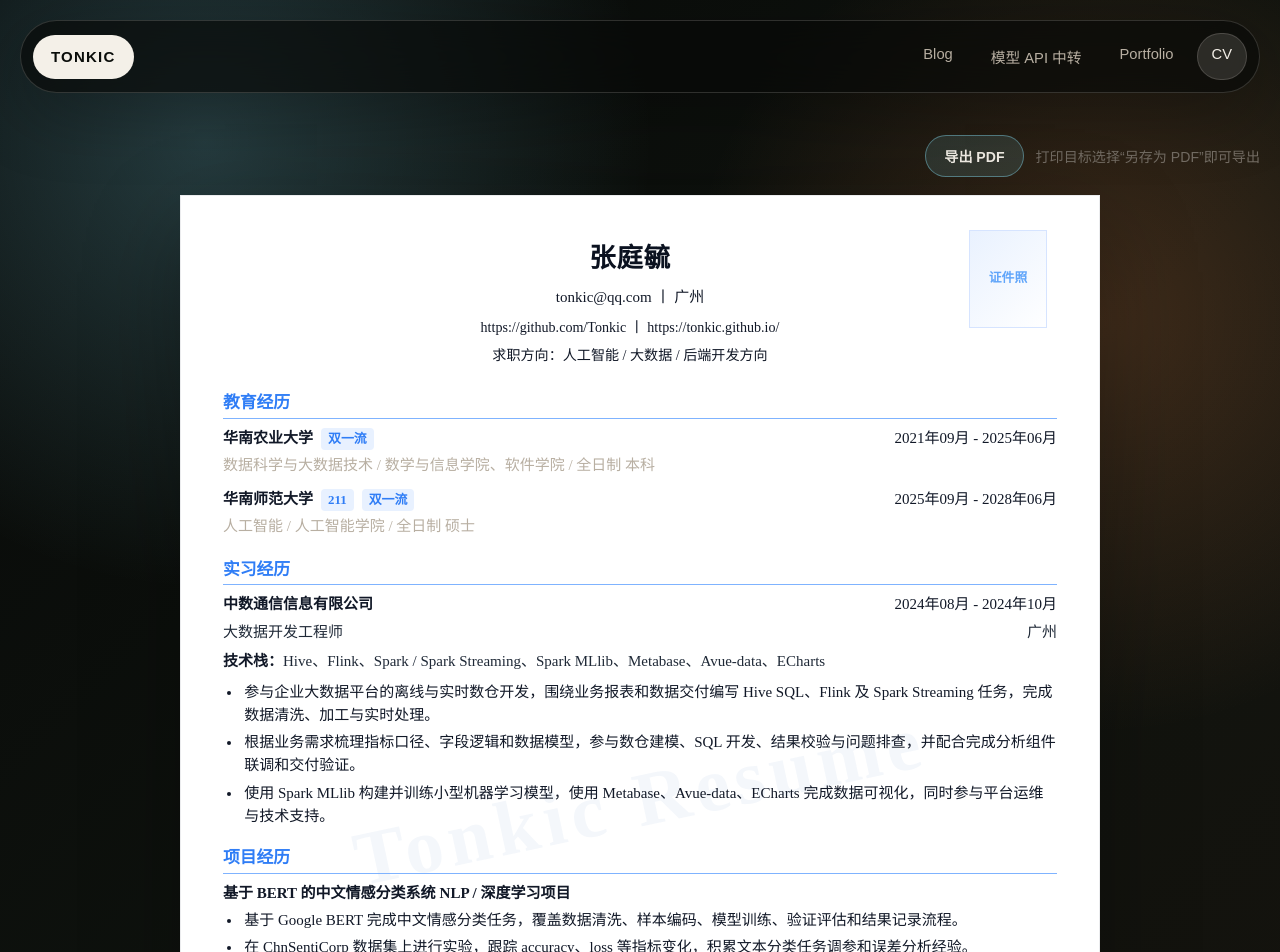
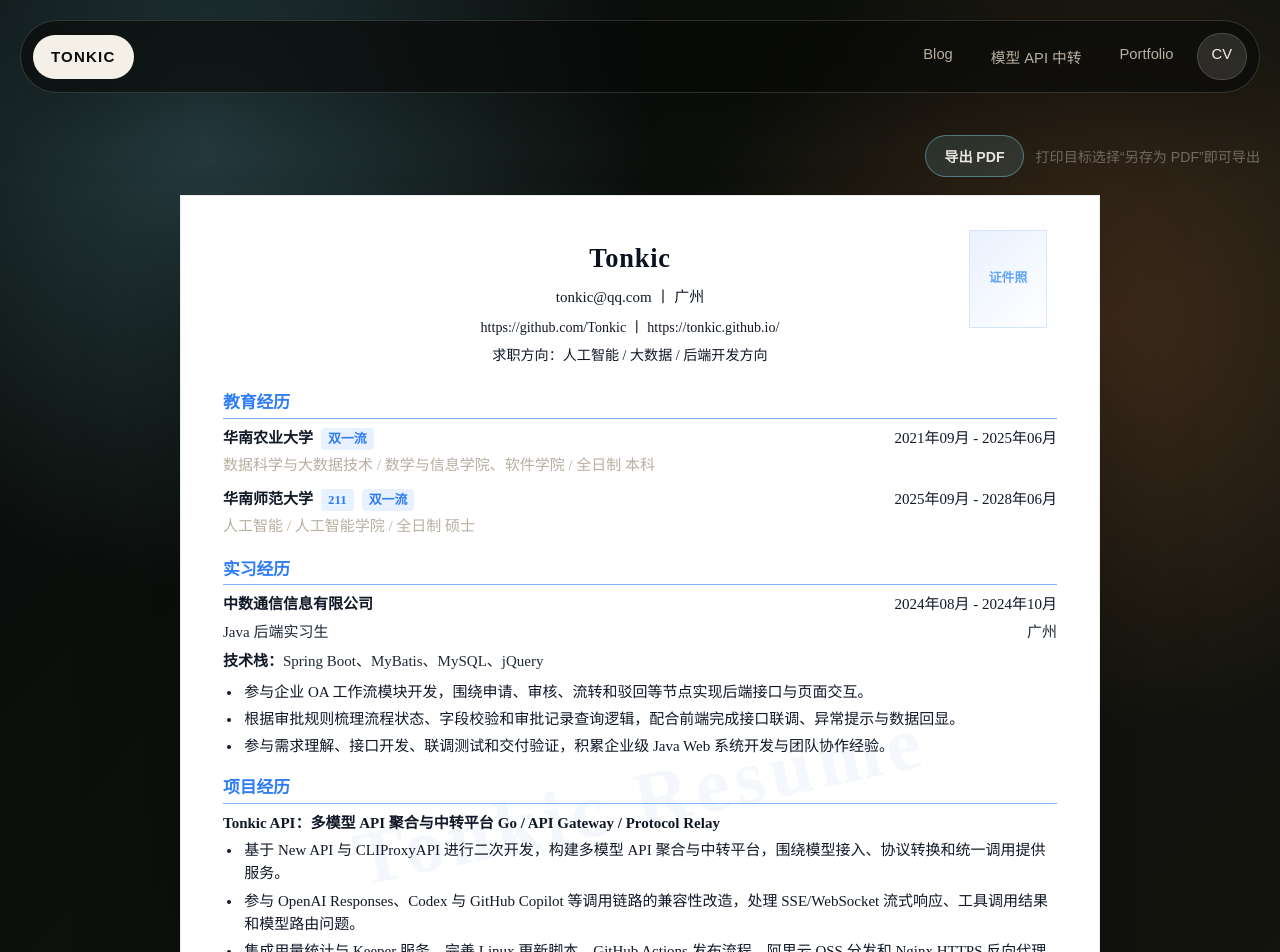
Before and after one commit to Tonkic/Tonkic.github.io, a Next.js app: page /cv in a window 1280 px wide. Shown: the top 952 px of the page. Built offline with nearby package versions, Linux system fonts and the light colour scheme.

Commit message:
feat: update cv identity and experience

```diff
--- a/src/app/cv/page.tsx
+++ b/src/app/cv/page.tsx
@@ -10,7 +10,7 @@
 
 export const metadata = {
   title: "CV",
-  description: "张庭毓的教育、实习、项目与专业技能简历。",
+  description: "Tonkic 的教育、实习、项目与专业技能简历。",
   alternates: { canonical: "/cv/" },
 };
 
@@ -24,7 +24,7 @@
         <span>打印目标选择“另存为 PDF”即可导出</span>
       </div>
 
-      <article className="resume-a4" aria-label="张庭毓的求职简历">
+      <article className="resume-a4" aria-label="Tonkic 的求职简历">
         <header className="resume-a4-header">
           <div className="resume-identity">
             <h1>{resumeProfile.name}</h1>
--- a/src/data/resume.ts
+++ b/src/data/resume.ts
@@ -23,7 +23,7 @@
 };
 
 export const resumeProfile = {
-  name: "张庭毓",
+  name: "Tonkic",
   handle: "Tonkic",
   phone: "",
   location: "广州",
@@ -53,12 +53,12 @@
 
 export const resumeProjects: ResumeProject[] = [
   {
-    name: "基于 BERT 的中文情感分类系统",
-    description: "NLP / 深度学习项目",
+    name: "Tonkic API：多模型 API 聚合与中转平台",
+    description: "Go / API Gateway / Protocol Relay",
     bullets: [
-      "基于 Google BERT 完成中文情感分类任务，覆盖数据清洗、样本编码、模型训练、验证评估和结果记录流程。",
-      "在 ChnSentiCorp 数据集上进行实验，跟踪 accuracy、loss 等指标变化，积累文本分类任务调参和误差分析经验。",
-      "项目体现 PyTorch/Transformers 模型使用、NLP 数据处理和机器学习实验复现能力。",
+      "基于 New API 与 CLIProxyAPI 进行二次开发，构建多模型 API 聚合与中转平台，围绕模型接入、协议转换和统一调用提供服务。",
+      "参与 OpenAI Responses、Codex 与 GitHub Copilot 等调用链路的兼容性改造，处理 SSE/WebSocket 流式响应、工具调用结果和模型路由问题。",
+      "集成用量统计与 Keeper 服务，完善 Linux 更新脚本、GitHub Actions 发布流程、阿里云 OSS 分发和 Nginx HTTPS 反向代理部署。",
     ],
   },
   {
@@ -87,14 +87,14 @@
 export const resumeExperiences: ResumeExperience[] = [
   {
     company: "中数通信信息有限公司",
-    role: "大数据开发工程师",
+    role: "Java 后端实习生",
     location: "广州",
     period: "2024年08月 - 2024年10月",
-    techStack: "Hive、Flink、Spark / Spark Streaming、Spark MLlib、Metabase、Avue-data、ECharts",
+    techStack: "Spring Boot、MyBatis、MySQL、jQuery",
     bullets: [
-      "参与企业大数据平台的离线与实时数仓开发，围绕业务报表和数据交付编写 Hive SQL、Flink 及 Spark Streaming 任务，完成数据清洗、加工与实时处理。",
-      "根据业务需求梳理指标口径、字段逻辑和数据模型，参与数仓建模、SQL 开发、结果校验与问题排查，并配合完成分析组件联调和交付验证。",
-      "使用 Spark MLlib 构建并训练小型机器学习模型，使用 Metabase、Avue-data、ECharts 完成数据可视化，同时参与平台运维与技术支持。",
+      "参与企业 OA 工作流模块开发，围绕申请、审核、流转和驳回等节点实现后端接口与页面交互。",
+      "根据审批规则梳理流程状态、字段校验和审批记录查询逻辑，配合前端完成接口联调、异常提示与数据回显。",
+      "参与需求理解、接口开发、联调测试和交付验证，积累企业级 Java Web 系统开发与团队协作经验。",
     ],
   },
 ];
```
